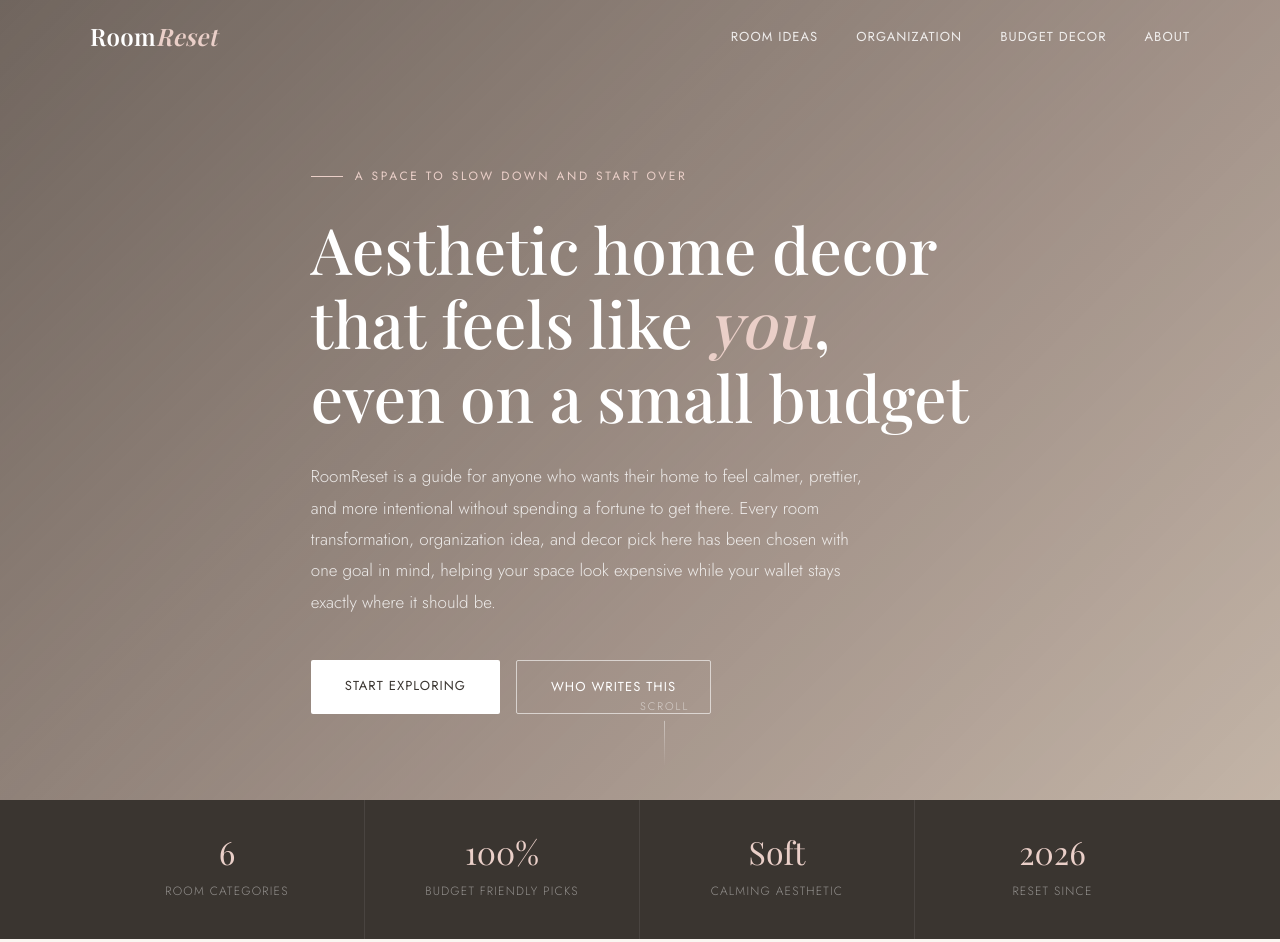
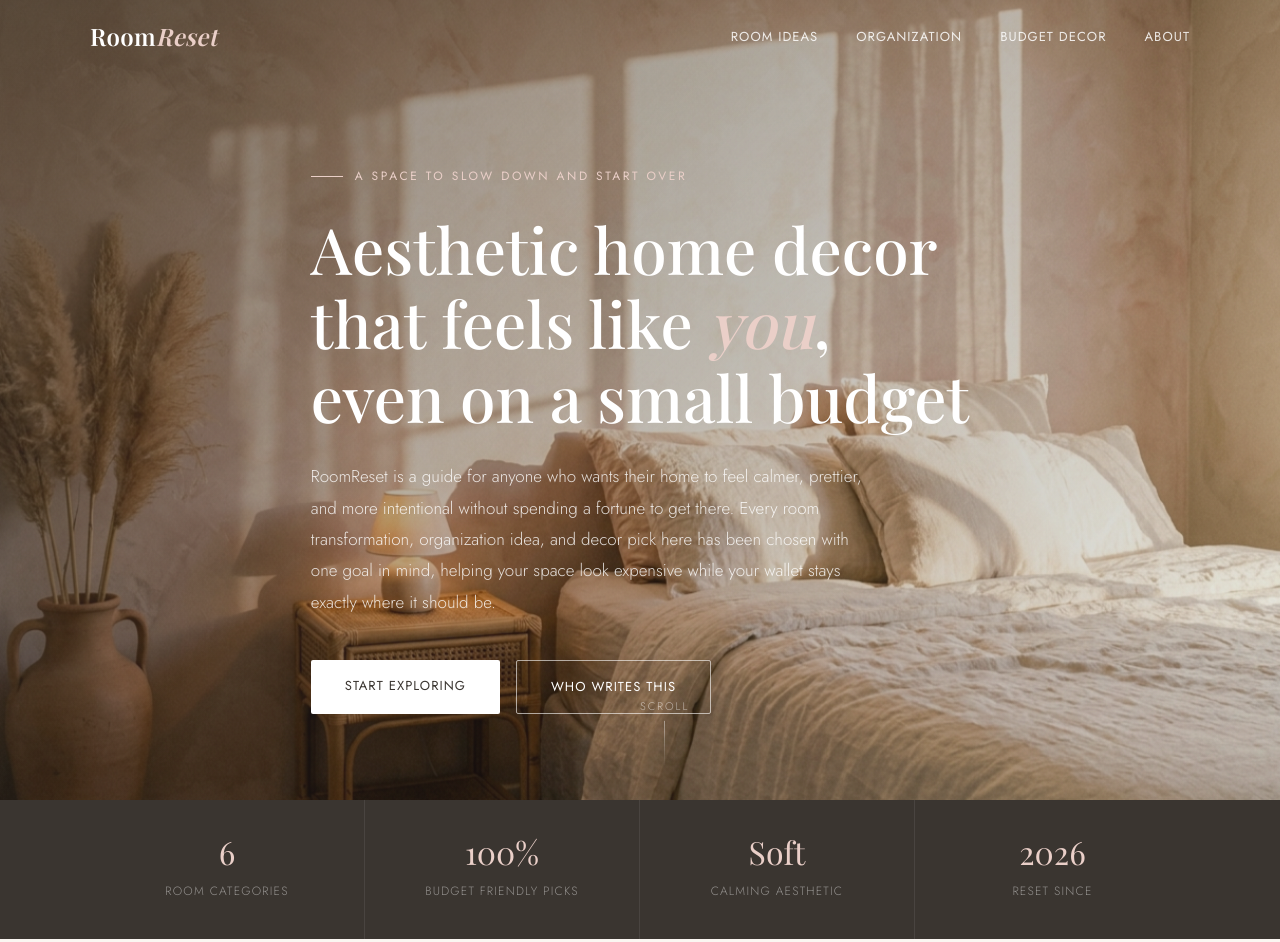
Before and after one commit to roomreset/roomreset.github.io, a plain HTML site: page index.html in a window 1280 px wide. Shown: the top 942 px of the page. Drawn offline with nearby package versions, Linux system fonts and the light colour scheme; a web font is replaced by a local one.

Commit message:
Update index.html

```diff
--- a/index.html
+++ b/index.html
@@ -117,7 +117,7 @@
     position: absolute;
     inset: 0;
     background-color: #c9b5aa;
-    /* REPLACE background-color with: background-image: url('images/hero-bg.jpg'); */
+    background-image: url('https://roomreset.github.io/assets/images/roomreset_banner_image.jpeg');
     background-size: cover;
     background-position: center;
     transform: scale(1.06);
```
